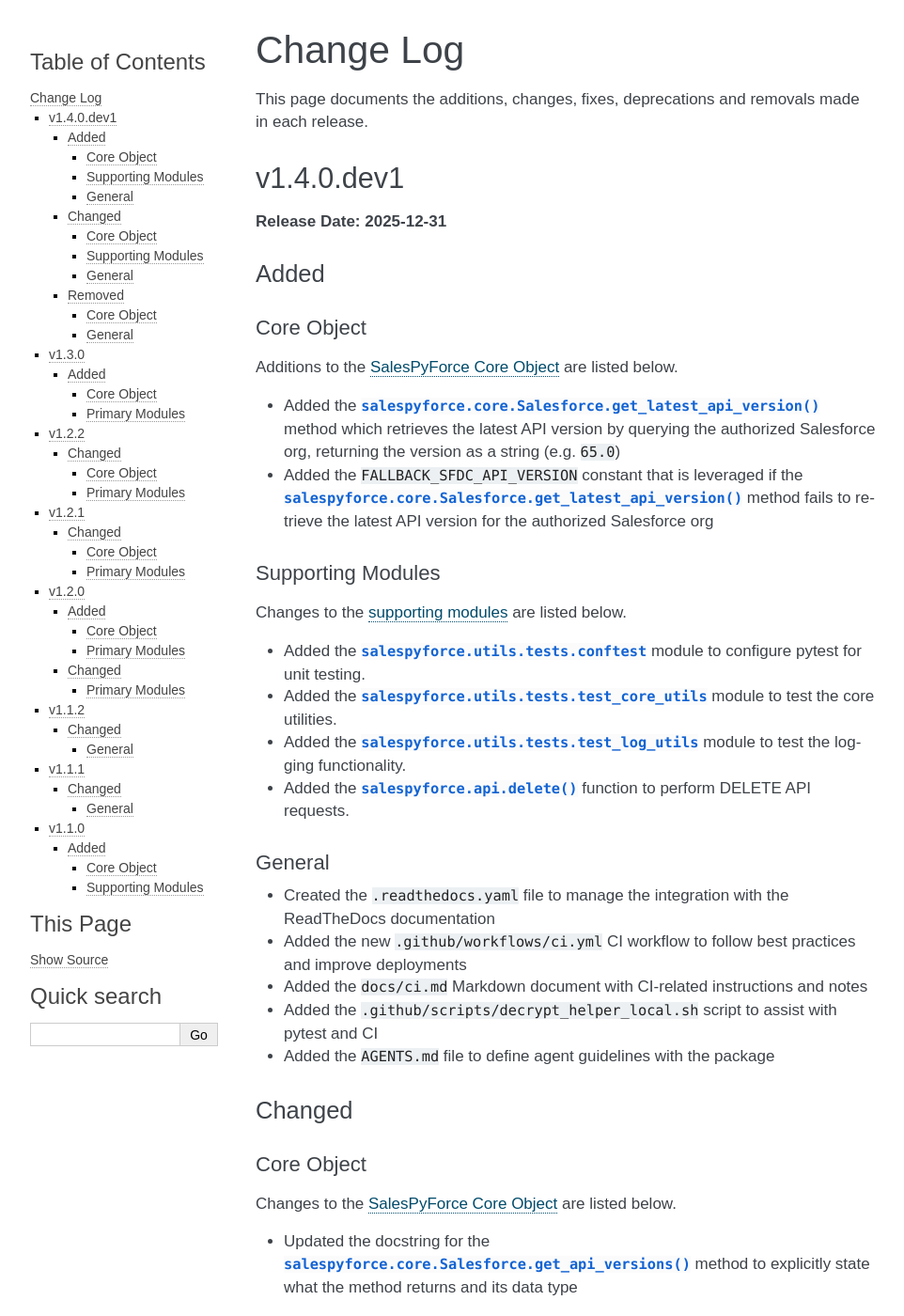
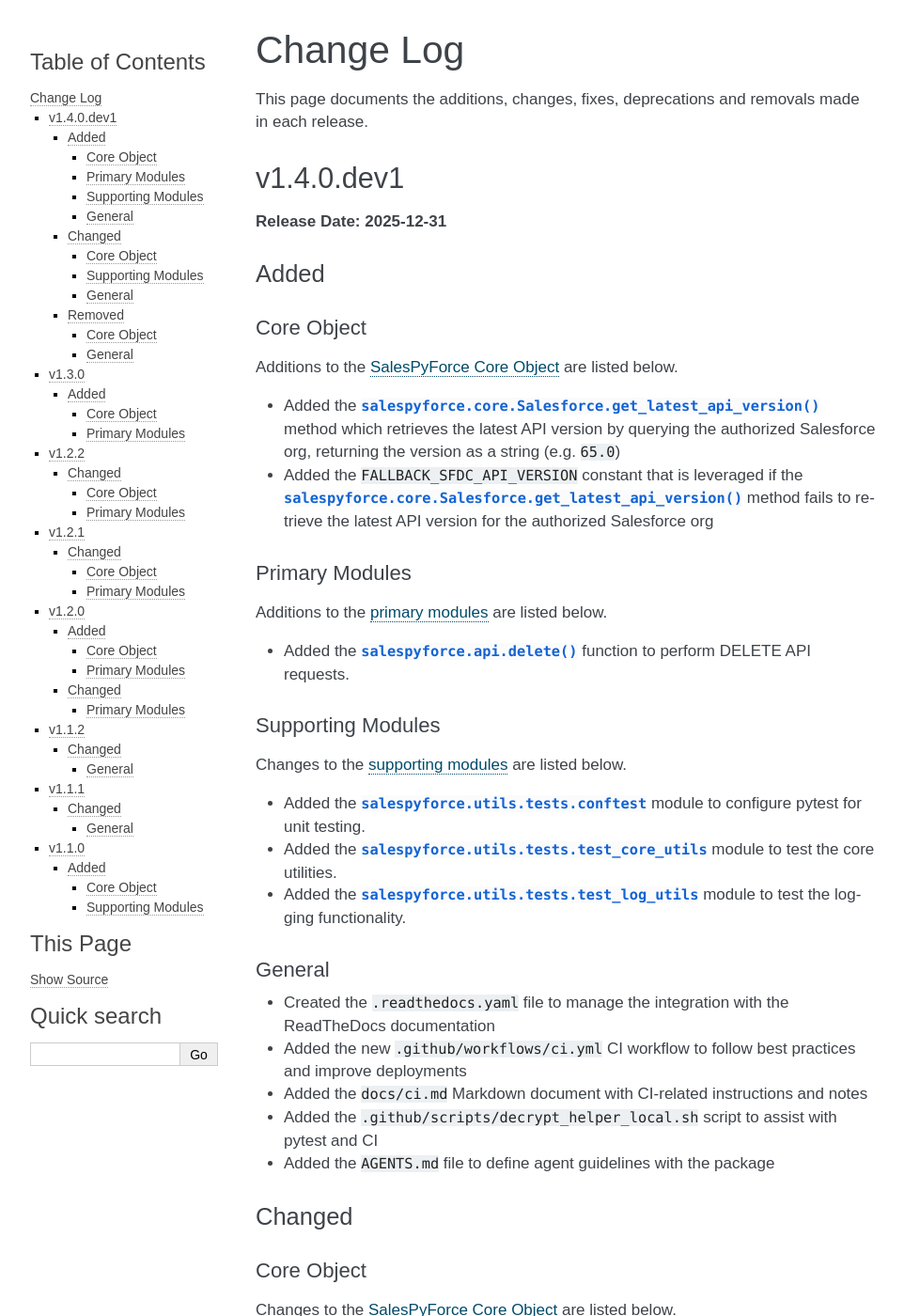
Before and after one commit to jeffshurtliff/salespyforce, a Sphinx documentation site: the page built from docs/changelog.rst, in a window 1280 px wide and 1400 px high. Shown: the whole window at 94% size, without its empty margins (148-1110 px from the left). Built offline with Sphinx 7.4.7, drawn with Linux system fonts in a browser that asks for light colours.

Commit message:
Moved a changelog entry to the appropriate section

```diff
--- a/docs/changelog.rst
+++ b/docs/changelog.rst
@@ -22,6 +22,12 @@
   :py:meth:`salespyforce.core.Salesforce.get_latest_api_version` method fails to retrieve the
   latest API version for the authorized Salesforce org
 
+Primary Modules
+---------------
+Additions to the :doc:`primary modules <primary-modules>` are listed below.
+
+* Added the :py:func:`salespyforce.api.delete` function to perform DELETE API requests.
+
 Supporting Modules
 ------------------
 Changes to the :doc:`supporting modules <supporting-modules>` are listed below.
```
Also changed, not shown: other parts of docs/changelog.rst (+0 -1 lines).
